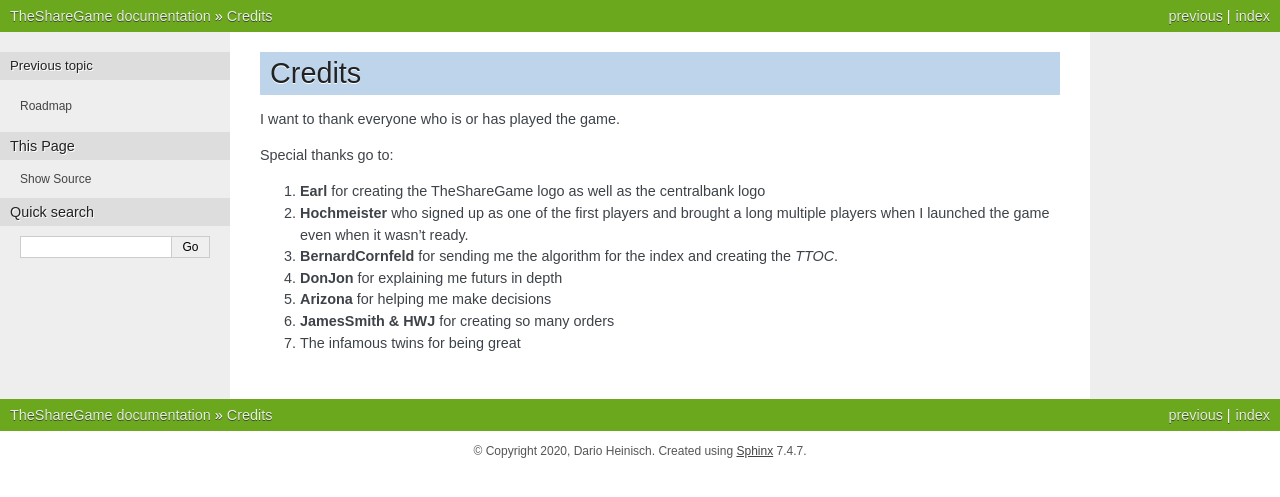
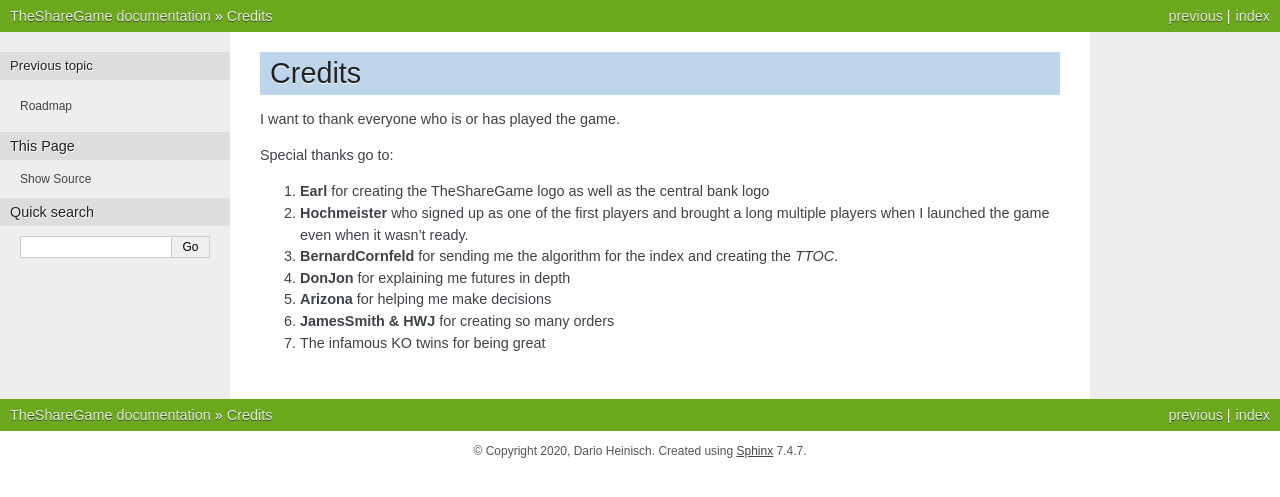
Before and after one commit to Zarathustra2/TheShareGame, a Sphinx documentation site: the page built from docs/source/credits.rst, in a window 1280 px wide. Shown: the top 497 px of the page. Built offline with Sphinx 7.4.7, drawn with Linux system fonts in a browser that asks for light colours.

Commit message:
fix a few hanging typos

```diff
--- a/docs/source/credits.rst
+++ b/docs/source/credits.rst
@@ -5,10 +5,10 @@ I want to thank everyone who is or has played the game.
 
 Special thanks go to:
 
-#. **Earl** for creating the TheShareGame logo as well as the centralbank logo
+#. **Earl** for creating the TheShareGame logo as well as the central bank logo
 #. **Hochmeister** who signed up as one of the first players and brought a long multiple players when I launched the game even when it wasn't ready.
 #. **BernardCornfeld** for sending me the algorithm for the index and creating the *TTOC*.
-#. **DonJon** for explaining me futurs in depth
+#. **DonJon** for explaining me futures in depth
 #. **Arizona** for helping me make decisions
 #. **JamesSmith & HWJ** for creating so many orders
-#. The infamous twins for being great
+#. The infamous KO twins for being great
--- a/docs/source/manual.rst
+++ b/docs/source/manual.rst
@@ -10,7 +10,7 @@ The book value is the sum of the cash and the depot.
 
 Bonds_ in the value will be valued for the price they have been bought.
 Shares_ will be valued with their current share price.
-Taking this in consideration, one realises the *book value* can be easily manipulated
+Taking this in consideration, one realizes the *book value* can be easily manipulated
 by pushing the `share price`_ of a position in the depot.
 
 
--- a/docs/source/what-is-tsg.rst
+++ b/docs/source/what-is-tsg.rst
@@ -40,4 +40,4 @@ In the end it only matters that you have fun and enjoy being part of the communi
 Is it free to play?
 -------------------
 Yes, and it will continue to be free. If I cannot to manage pay the server costs from my own costs, I will create
-an patreon account or enable Github sponsoring.
+an Patreon account or enable Github sponsoring.
```
Also changed, not shown: CONTRIBUTING.md (+4 -5 lines), NOTES.md (+1 -1 lines), README.md (+6 -7 lines), CHANGELOG.md (line endings or trailing spaces).
